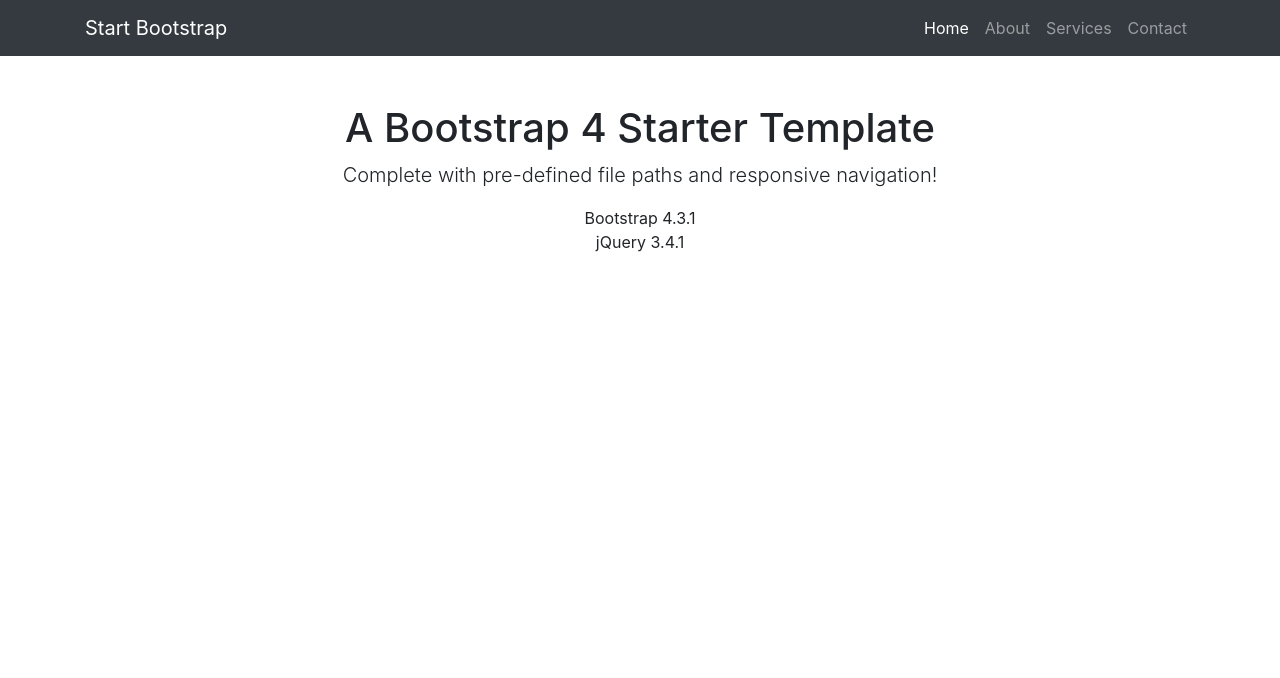
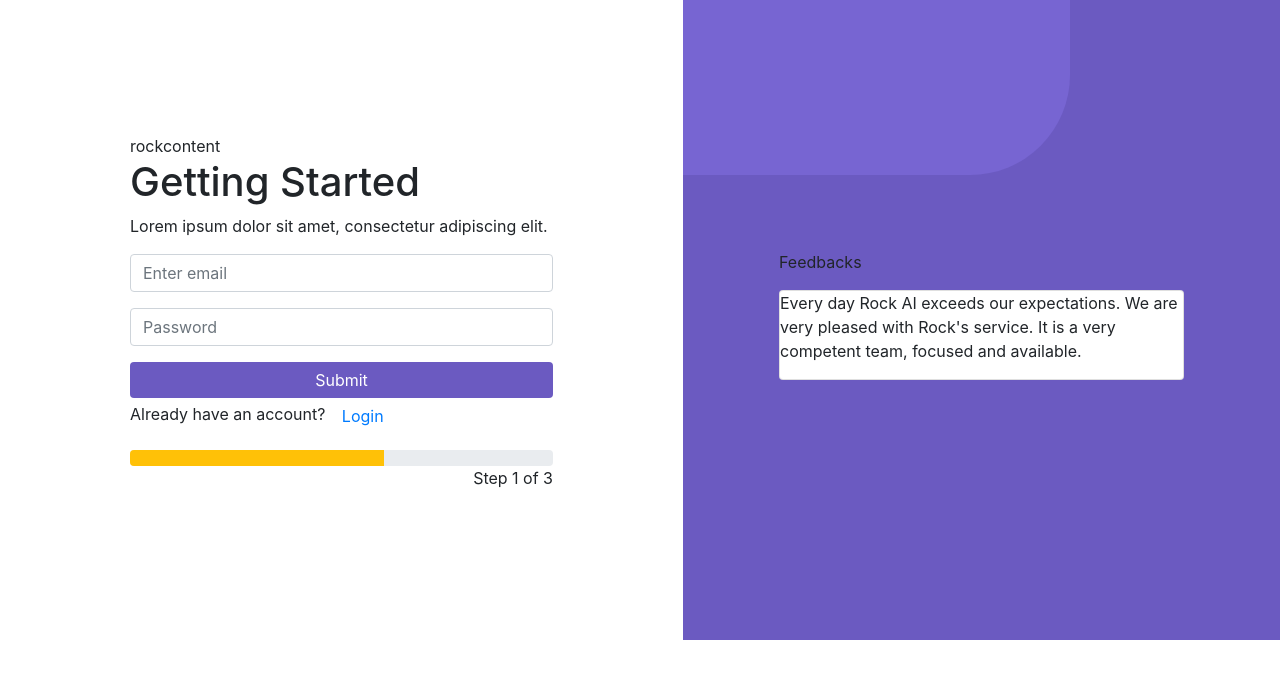
Before and after one commit to super5508/rockcontent, a website: page index.html in a window 1280 px wide. Drawn offline with Linux system fonts and the light colour scheme.

Commit message:
first page

```diff
--- a/index.html
+++ b/index.html
@@ -8,57 +8,46 @@
   <meta name="description" content="">
   <meta name="author" content="">
 
-  <title>Bare - Start Bootstrap Template</title>
+  <title>RockContent - Onboarding #1</title>
 
   <!-- Bootstrap core CSS -->
   <link href="vendor/bootstrap/css/bootstrap.min.css" rel="stylesheet">
+  <link href="styles/variable.css" rel="stylesheet">
+  <link href="styles/theme.css" rel="stylesheet">
 
 </head>
 
 <body>
-
-  <!-- Navigation -->
-  <nav class="navbar navbar-expand-lg navbar-dark bg-dark static-top">
-    <div class="container">
-      <a class="navbar-brand" href="#">Start Bootstrap</a>
-      <button class="navbar-toggler" type="button" data-toggle="collapse" data-target="#navbarResponsive" aria-controls="navbarResponsive" aria-expanded="false" aria-label="Toggle navigation">
-        <span class="navbar-toggler-icon"></span>
-      </button>
-      <div class="collapse navbar-collapse" id="navbarResponsive">
-        <ul class="navbar-nav ml-auto">
-          <li class="nav-item active">
-            <a class="nav-link" href="#">Home
-              <span class="sr-only">(current)</span>
-            </a>
-          </li>
-          <li class="nav-item">
-            <a class="nav-link" href="#">About</a>
-          </li>
-          <li class="nav-item">
-            <a class="nav-link" href="#">Services</a>
-          </li>
-          <li class="nav-item">
-            <a class="nav-link" href="#">Contact</a>
-          </li>
-        </ul>
+  <div class="signup-wrapper">
+    <div class="signup-form">
+      <div>rockcontent</div>
+      <form>
+        <h1>Getting Started</h1>
+        <p>Lorem ipsum dolor sit amet, consectetur adipiscing elit.</p>
+        <div class="form-group">
+          <input type="email" class="form-control" id="exampleInputEmail1" aria-describedby="emailHelp" placeholder="Enter email">
+        </div>
+        <div class="form-group">
+          <input type="password" class="form-control" id="exampleInputPassword1" placeholder="Password">
+        </div>
+        <button type="submit" class="btn btn-primary btn-block rc-primary rc-btn">Submit</button>
+        <p>Already have an account? <a href="#" class="btn btn-link">Login</a></p>
+      </form>
+      <div class="progress">
+        <div class="progress-bar bg-warning" role="progressbar" style="width: 60%" aria-valuenow="60" aria-valuemin="0" aria-valuemax="100"></div>
       </div>
+      <p class="text-right">Step 1 of 3</p>
     </div>
-  </nav>
-
-  <!-- Page Content -->
-  <div class="container">
-    <div class="row">
-      <div class="col-lg-12 text-center">
-        <h1 class="mt-5">A Bootstrap 4 Starter Template</h1>
-        <p class="lead">Complete with pre-defined file paths and responsive navigation!</p>
-        <ul class="list-unstyled">
-          <li>Bootstrap 4.3.1</li>
-          <li>jQuery 3.4.1</li>
-        </ul>
+    <div class="signup-banner">
+      <div class="left-corner"></div>
+      <div>
+        <p>Feedbacks</p>
+        <div class="card">
+          <blockquote>Every day Rock AI exceeds our expectations. We are very pleased with Rock's service. It is a very competent team, focused and available.</blockquote>
+        </div>
       </div>
     </div>
   </div>
-
   <!-- Bootstrap core JavaScript -->
   <script src="vendor/jquery/jquery.slim.min.js"></script>
   <script src="vendor/bootstrap/js/bootstrap.bundle.min.js"></script>
--- /dev/null
+++ b/styles/theme.css
@@ -0,0 +1,27 @@
+.signup-wrapper {
+  display: flex;
+  width: 100%;
+}
+
+.signup-form {
+  min-width: 683px;
+  background-color: #ffffff;
+  padding: 134px 130px;
+}
+
+.signup-banner {
+  flex: auto;
+  position: relative;
+  background-color: #6b5ac1;
+  padding: 250px 96px 32px 96px;
+}
+
+.signup-banner .left-corner {
+  position: absolute;
+  background-color: #7765D2;
+  top: 0;
+  left: 0;
+  width: 387px;
+  height: 175px;
+  border-radius: 0 0 100px 0;
+}
--- /dev/null
+++ b/styles/variable.css
@@ -0,0 +1,17 @@
+.btn-primary {
+  background-color: #6b5ac1;
+}
+
+.btn-primary:hover {
+  background-color: #6b5ac1;
+}
+
+.btn-primary:active {
+  background-color: #6b5ac1 !important;
+}
+
+.btn {
+  box-shadow: none !important;
+  outline: 0;
+  border: none;
+}
```
Also changed, not shown: assets/imgs/pattern-dot.png (added).
